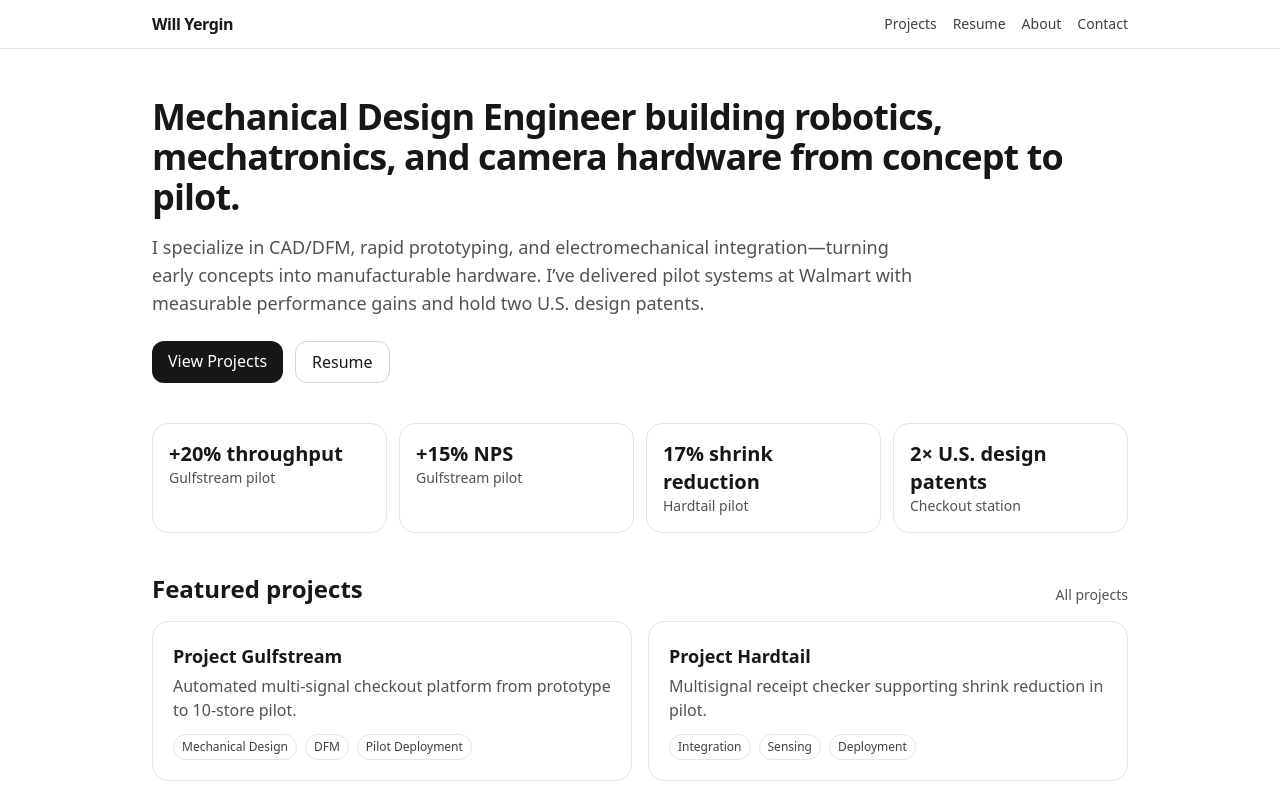
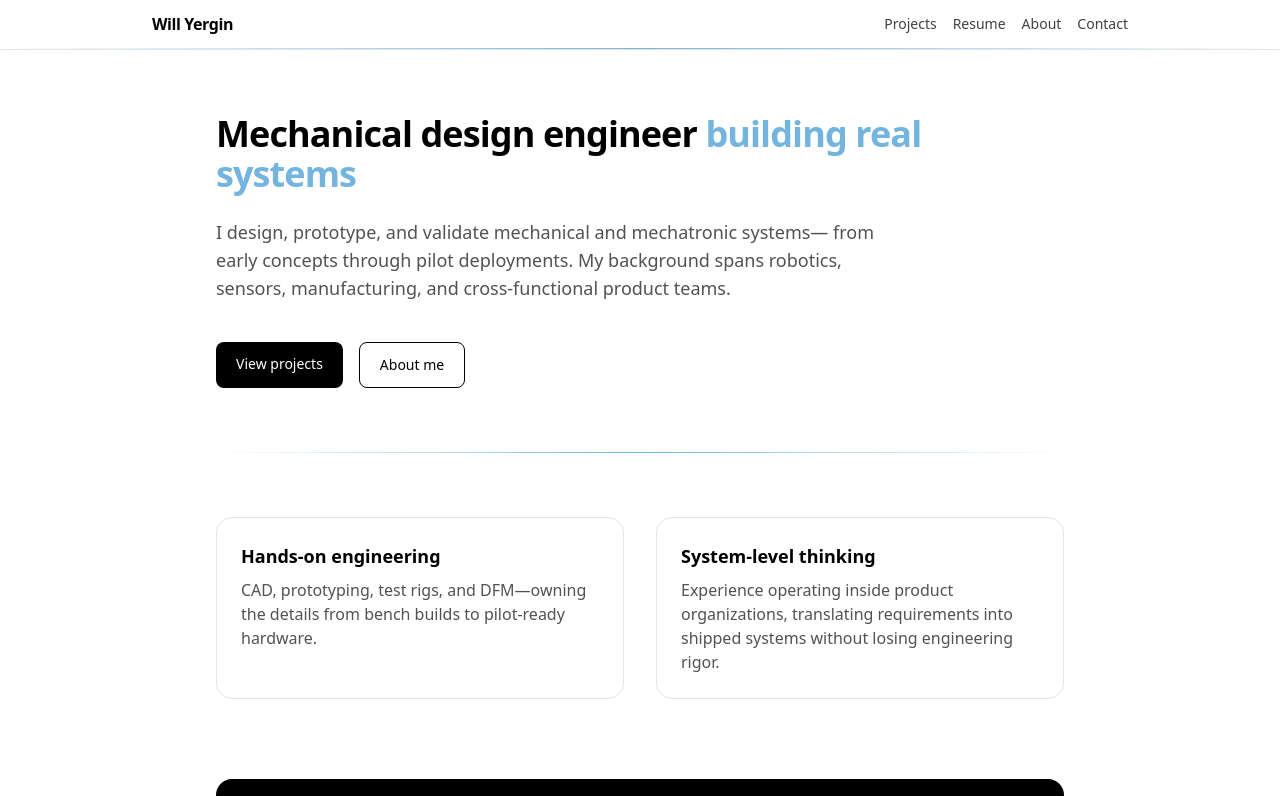
Before and after one commit to wjyergin98/will-yergin-site, a Next.js app: page / in a window 1280 px wide. Shown: the top 796 px of the page. Built offline with nearby package versions, Linux system fonts and the light colour scheme.

Commit message:
Style: introduce marina/lava accents and project section dividers

```diff
--- a/package.json
+++ b/package.json
@@ -15,6 +15,7 @@
     "react-dom": "18.3.1"
   },
   "devDependencies": {
+    "@tailwindcss/typography": "^0.5.19",
     "@types/node": "20.14.10",
     "@types/react": "18.3.3",
     "@types/react-dom": "18.3.0",
@@ -26,6 +27,6 @@
     "typescript": "5.5.4"
   },
   "overrides": {
-  "glob": "^10.5.0"
+    "glob": "^10.5.0"
   }
 }
--- a/src/app/globals.css
+++ b/src/app/globals.css
@@ -3,13 +3,18 @@
 @tailwind utilities;
 
 :root {
-  color-scheme: light;
+  --marina: #74b5df;
+  --lava: #ff2600;
 }
 
-html, body {
-  height: 100%;
+/* Subtle, branded text selection */
+::selection {
+  background: var(--marina);
+  color: #000;
 }
 
-body {
-  @apply bg-white text-neutral-900;
+/* Better keyboard focus across the site */
+:focus-visible {
+  outline: 2px solid var(--marina);
+  outline-offset: 3px;
 }
--- a/src/app/layout.tsx
+++ b/src/app/layout.tsx
@@ -15,12 +15,13 @@ function Nav() {
           Will Yergin
         </Link>
         <div className="flex items-center gap-4 text-sm text-neutral-700">
-          <Link className="hover:text-neutral-900" href="/projects">Projects</Link>
-          <Link className="hover:text-neutral-900" href="/resume">Resume</Link>
-          <Link className="hover:text-neutral-900" href="/about">About</Link>
-          <Link className="hover:text-neutral-900" href="/contact">Contact</Link>
+          <Link className="hover:text-marina transition-colors" href="/projects">Projects</Link>
+          <Link className="hover:text-marina transition-colors" href="/resume">Resume</Link>
+          <Link className="hover:text-marina transition-colors" href="/about">About</Link>
+          <Link className="hover:text-marina transition-colors" href="/contact">Contact</Link>
         </div>
       </div>
+      <div className="h-px w-full bg-gradient-to-r from-transparent via-marina to-transparent" />
     </nav>
   );
 }
--- a/src/app/page.tsx
+++ b/src/app/page.tsx
@@ -1,77 +1,77 @@
 import Link from "next/link";
-import { projects } from "@/content/projects";
-
-const proof = [
-  { kpi: "+20% throughput", note: "Gulfstream pilot" },
-  { kpi: "+15% NPS", note: "Gulfstream pilot" },
-  { kpi: "17% shrink reduction", note: "Hardtail pilot" },
-  { kpi: "2× U.S. design patents", note: "Checkout station" },
-];
 
 export default function HomePage() {
-  const featured = projects.filter((p) => p.featured);
+  return (
+    <main className="mx-auto max-w-4xl px-6 py-16">
+      {/* HERO */}
+      <section className="space-y-6">
+        <h1 className="text-4xl font-semibold tracking-tight">
+          Mechanical design engineer
+          <span className="text-marina"> building real systems</span>
+        </h1>
 
-  return (
-    <main className="mx-auto max-w-5xl px-6 py-12">
-      <header className="space-y-4">
-        <h1 className="text-4xl font-semibold tracking-tight">
-          Mechanical Design Engineer building robotics, mechatronics, and camera hardware from concept to pilot.
-        </h1>
-        <p className="max-w-3xl text-lg text-neutral-600">
-          I specialize in CAD/DFM, rapid prototyping, and electromechanical integration—turning early concepts into manufacturable hardware.
-          I’ve delivered pilot systems at Walmart with measurable performance gains and hold two U.S. design patents.
+        <p className="max-w-2xl text-lg text-neutral-600">
+          I design, prototype, and validate mechanical and mechatronic systems—
+          from early concepts through pilot deployments. My background spans
+          robotics, sensors, manufacturing, and cross-functional product teams.
         </p>
 
-        <div className="flex gap-3 pt-2">
-          <Link className="rounded-xl bg-neutral-900 px-4 py-2 text-white" href="/projects">
-            View Projects
+        <div className="flex gap-4 pt-4">
+          <Link
+            href="/projects"
+            className="rounded-lg bg-black px-5 py-3 text-sm font-medium text-white transition hover:bg-lava"
+          >
+            View projects
           </Link>
-          <Link className="rounded-xl border border-neutral-300 px-4 py-2" href="/resume">
-            Resume
+
+          <Link
+            href="/about"
+            className="rounded-lg border border-black px-5 py-3 text-sm font-medium text-black transition hover:border-marina hover:text-marina"
+          >
+            About me
           </Link>
         </div>
+      </section>
 
-        <div className="grid grid-cols-1 gap-3 pt-6 sm:grid-cols-2 lg:grid-cols-4">
-          {proof.map((x) => (
-            <div key={x.kpi} className="rounded-2xl border border-neutral-200 p-4">
-              <div className="text-xl font-semibold">{x.kpi}</div>
-              <div className="text-sm text-neutral-600">{x.note}</div>
-            </div>
-          ))}
-        </div>
-      </header>
+      {/* DIVIDER */}
+      <div className="my-16 h-px w-full bg-gradient-to-r from-transparent via-marina to-transparent" />
 
-      <section className="pt-10">
-        <div className="flex items-end justify-between">
-          <h2 className="text-2xl font-semibold">Featured projects</h2>
-          <Link className="text-sm text-neutral-600 hover:underline" href="/projects">
-            All projects
-          </Link>
+      {/* HIGHLIGHTS */}
+      <section className="grid grid-cols-1 gap-8 sm:grid-cols-2">
+        <div className="rounded-2xl border border-neutral-200 p-6 transition hover:border-marina">
+          <h2 className="text-lg font-semibold">Hands-on engineering</h2>
+          <p className="pt-2 text-neutral-600">
+            CAD, prototyping, test rigs, and DFM—owning the details from bench
+            builds to pilot-ready hardware.
+          </p>
         </div>
 
-        <div className="grid grid-cols-1 gap-4 pt-4 md:grid-cols-2">
-          {featured.map((p) => (
-            <Link
-              key={p.slug}
-              href={`/projects/${p.slug}`}
-              className="rounded-2xl border border-neutral-200 p-5 hover:border-neutral-300"
-            >
-              <div className="text-lg font-semibold">{p.title}</div>
-              <div className="pt-1 text-neutral-600">{p.oneLiner}</div>
-              <div className="flex flex-wrap gap-2 pt-3">
-                {p.tags.map((t) => (
-                  <span
-                    key={t}
-                    className="rounded-full border border-neutral-200 px-2 py-1 text-xs text-neutral-700"
-                  >
-                    {t}
-                  </span>
-                ))}
-              </div>
-            </Link>
-          ))}
+        <div className="rounded-2xl border border-neutral-200 p-6 transition hover:border-lava">
+          <h2 className="text-lg font-semibold">System-level thinking</h2>
+          <p className="pt-2 text-neutral-600">
+            Experience operating inside product organizations, translating
+            requirements into shipped systems without losing engineering rigor.
+          </p>
         </div>
       </section>
+
+      {/* FOOTER CTA */}
+      <div className="mt-20 rounded-2xl bg-black p-8 text-white">
+        <h2 className="text-2xl font-semibold">
+          Selected work spans prototypes, pilots, and production paths
+        </h2>
+        <p className="pt-2 text-neutral-300">
+          Checkout systems, shrink reduction hardware, energy-harvesting
+          mechanisms, and precision dispensing processes.
+        </p>
+
+        <Link
+          href="/projects"
+          className="mt-6 inline-block rounded-lg bg-marina px-5 py-3 text-sm font-medium text-black transition hover:bg-lava hover:text-white"
+        >
+          Explore the work
+        </Link>
+      </div>
     </main>
   );
 }
--- /dev/null
+++ b/src/app/projects/page.tsx
@@ -0,0 +1,26 @@
+import Link from "next/link";
+import { projects } from "@/content/projects";
+
+export default function ProjectsPage() {
+  return (
+    <main className="mx-auto max-w-5xl px-6 py-12">
+      <h1 className="text-3xl font-semibold">Projects</h1>
+      <p className="max-w-3xl pt-2 text-neutral-600">
+        Selected work focused on mechanical design, electromechanical integration, and pilot deployments.
+      </p>
+
+      <div className="grid grid-cols-1 gap-4 pt-8 md:grid-cols-2">
+        {projects.map((p) => (
+          <Link
+            key={p.slug}
+            href={`/projects/${p.slug}`}
+            className="rounded-2xl border border-neutral-200 p-5 transition hover:border-marina"
+          >
+            <div className="text-lg font-semibold">{p.title}</div>
+            <div className="pt-1 text-neutral-600">{p.oneLiner}</div>
+          </Link>
+        ))}
+      </div>
+    </main>
+  );
+}
--- a/src/components/ProjectLayout.tsx
+++ b/src/components/ProjectLayout.tsx
@@ -9,7 +9,15 @@ export default function ProjectLayout(props: {
     <main className="mx-auto max-w-3xl px-6 py-12">
       <h1 className="text-3xl font-semibold">{props.title}</h1>
       <p className="pt-2 text-neutral-600">{props.oneLiner}</p>
-      <div className="space-y-6 pt-8">{props.children}</div>
+
+      <div className="pt-10 space-y-12">
+        {React.Children.map(props.children, (child, i) => (
+          <section key={i}>
+            {child}
+            <div className="mt-8 h-px w-full bg-gradient-to-r from-marina via-transparent to-transparent" />
+          </section>
+        ))}
+      </div>
     </main>
   );
 }
--- a/tailwind.config.ts
+++ b/tailwind.config.ts
@@ -2,14 +2,18 @@ import type { Config } from "tailwindcss";
 
 const config: Config = {
   content: [
-    "./src/app/**/*.{ts,tsx}",
-    "./src/components/**/*.{ts,tsx}",
-    "./src/content/**/*.{ts,tsx}",
+    "./src/app/**/*.{js,ts,jsx,tsx}",
+    "./src/components/**/*.{js,ts,jsx,tsx}",
   ],
   theme: {
-    extend: {},
+    extend: {
+      colors: {
+        marina: "#74b5df",
+        lava: "#ff2600",
+      },
+    },
   },
-  plugins: [],
+  plugins: [require("@tailwindcss/typography")],
 };
 
 export default config;
```
Also changed, not shown: 1 other file (tests, documents, lock files or other folders).
